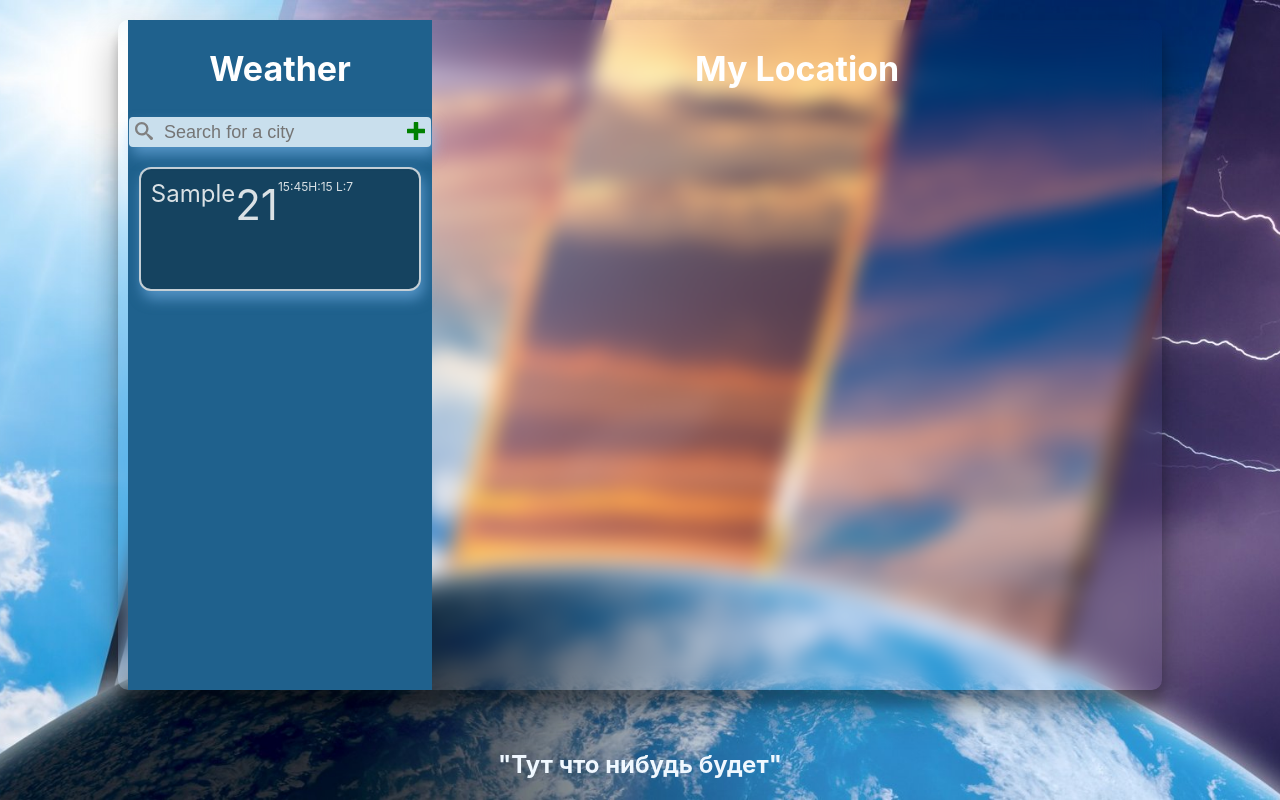
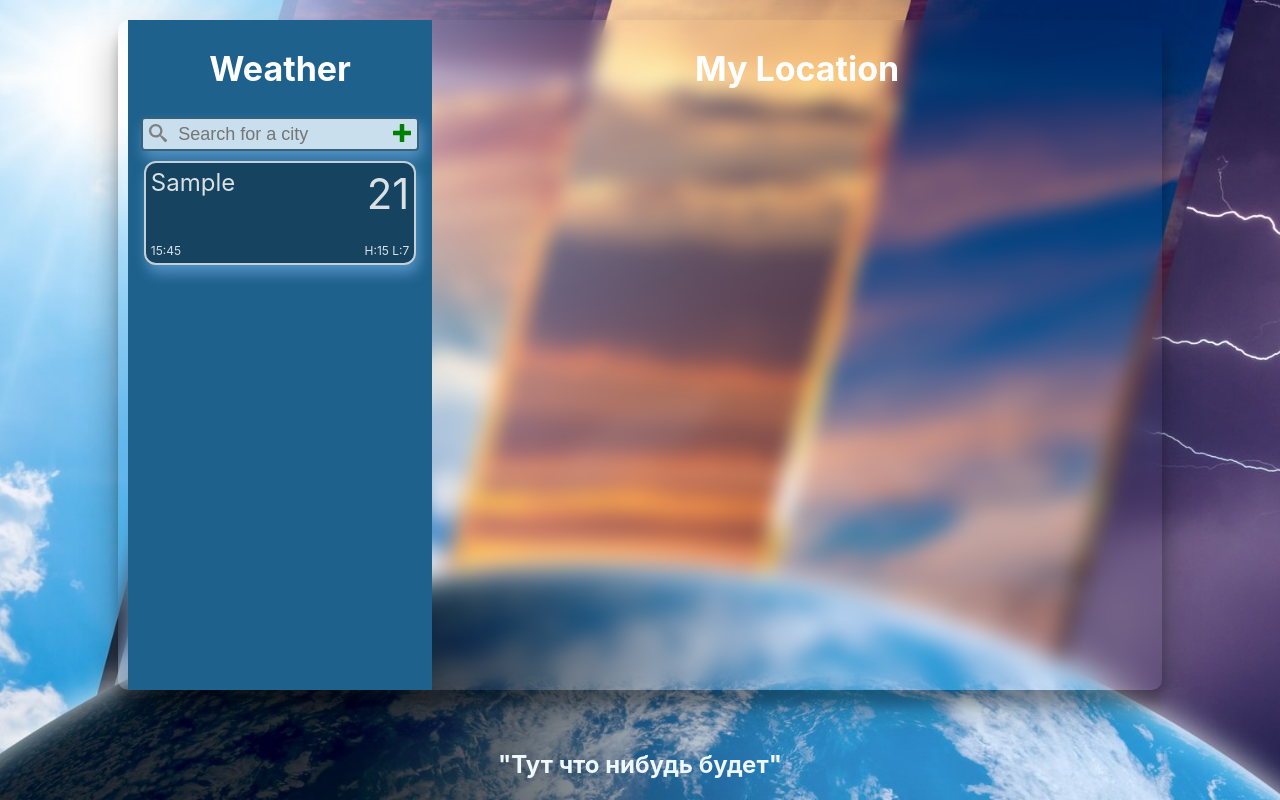
Before and after one commit to MythosOne/weather-app, a React (Create React App) app: page / in a window 1280 px wide. Both pictures are taken after typing "Sample" into the empty fields and a click on the button 144 px from the left and 132 px from the top of the page. Built offline with nearby package versions, Linux system fonts and the light colour scheme.

Commit message:
Correct style weatherCard

```diff
--- a/src/components/Searchbar/Searchbar.jsx
+++ b/src/components/Searchbar/Searchbar.jsx
@@ -2,7 +2,7 @@ import React, { useState } from 'react';
 import { ImSearch, ImPlus } from 'react-icons/im';
 import {
   SearchBarForm,
-  Container,
+  // Container,
   ButtonSearch,
   ButtonAdd,
   Input,
@@ -23,7 +23,7 @@ export const SearchBar = ({onAddCity}) => {
   };
 
   return (
-    <Container>
+    // <Container>
       <SearchBarForm onSubmit={handleSubmit}>
         <ButtonSearch type="submit">
           <ImSearch size={18} />
@@ -41,6 +41,6 @@ export const SearchBar = ({onAddCity}) => {
           <ImPlus size={18} />
         </ButtonAdd>
       </SearchBarForm>
-    </Container>
+    // </Container>
   );
 };
--- a/src/components/Searchbar/Searchbar.styled.js
+++ b/src/components/Searchbar/Searchbar.styled.js
@@ -1,21 +1,30 @@
 import styled from '@emotion/styled';
 
-export const Container = styled.div`
-  display: flex;
-  flex-direction: column;
-  align-items: center;
-  justify-content: flex-start;
-`;
+// export const Container = styled.div`
+//   display: flex;
+//   flex-direction: column;
+//   align-items: center;
+//   justify-content: flex-start;
+//   border-style: solid;
+//   border-width: 2px;
+//   border-color: rgba(240, 243, 244, 0.8);
+//   border-radius: 4px;
+//   background-color: #154360;
+// `;
 
 export const SearchBarForm = styled.form`
   /* position: relative; */
+  width: 90%;
+  margin: 0 auto;
 
   display: flex;
   justify-content: center;
   align-items: center;
 
+  border-style: solid;
+  border-width: 2px;
   border-radius: 4px;
-;
+  border-color: rgba(21,	67,	96, 0.8);
 
   background-color: #c9dfed;
   box-shadow: 3px 8px 14px rgba(136, 198, 253, 0.5);
--- a/src/components/WeatherCard/WeatherCard.jsx
+++ b/src/components/WeatherCard/WeatherCard.jsx
@@ -1,15 +1,38 @@
 import React from 'react';
-import { Container, City, Time, Temperature, Location } from './WeatherCard.styled';
+import {
+  Container,
+  City,
+  Time,
+  Temperature,
+  Location,
+} from './WeatherCard.styled';
 
 function WeatherCard({ city }) {
-
   return (
-      <Container>
+    <Container onClick={() => console.log('iCloud')}>
+      <div
+        style={{
+          display: 'flex',
+          flexDirection: 'row',
+          justifyContent: 'space-between',
+          alignItems: 'stretch',
+        }}
+      >
         <City>{city.city}</City>
         <Temperature>21</Temperature>
+      </div>
+      <div
+        style={{
+          display: 'flex',
+          flexDirection: 'row',
+          justifyContent: 'space-between',
+          alignItems: 'center',
+        }}
+      >
         <Time>15:45</Time>
         <Location>H:15 L:7</Location>
-      </Container>
+      </div>
+    </Container>
   );
 }
 
--- a/src/components/WeatherCard/WeatherCard.styled.js
+++ b/src/components/WeatherCard/WeatherCard.styled.js
@@ -2,12 +2,15 @@ import styled from '@emotion/styled';
 
 export const Container = styled.div`
   display: flex;
+  flex-direction: column;
+  justify-content: space-between;
+  align-items: stretch;
 
   margin: 0 auto;
-  margin-top: 20px;
-  padding: 10px;
+  margin-top: 10px;
+  padding: 5px;
   width: 85%;
-  height: 100px;
+  height: 90px;
   border-style: solid;
   border-width: 2px;
   border-color: rgba(240, 243, 244, 0.8);
```
